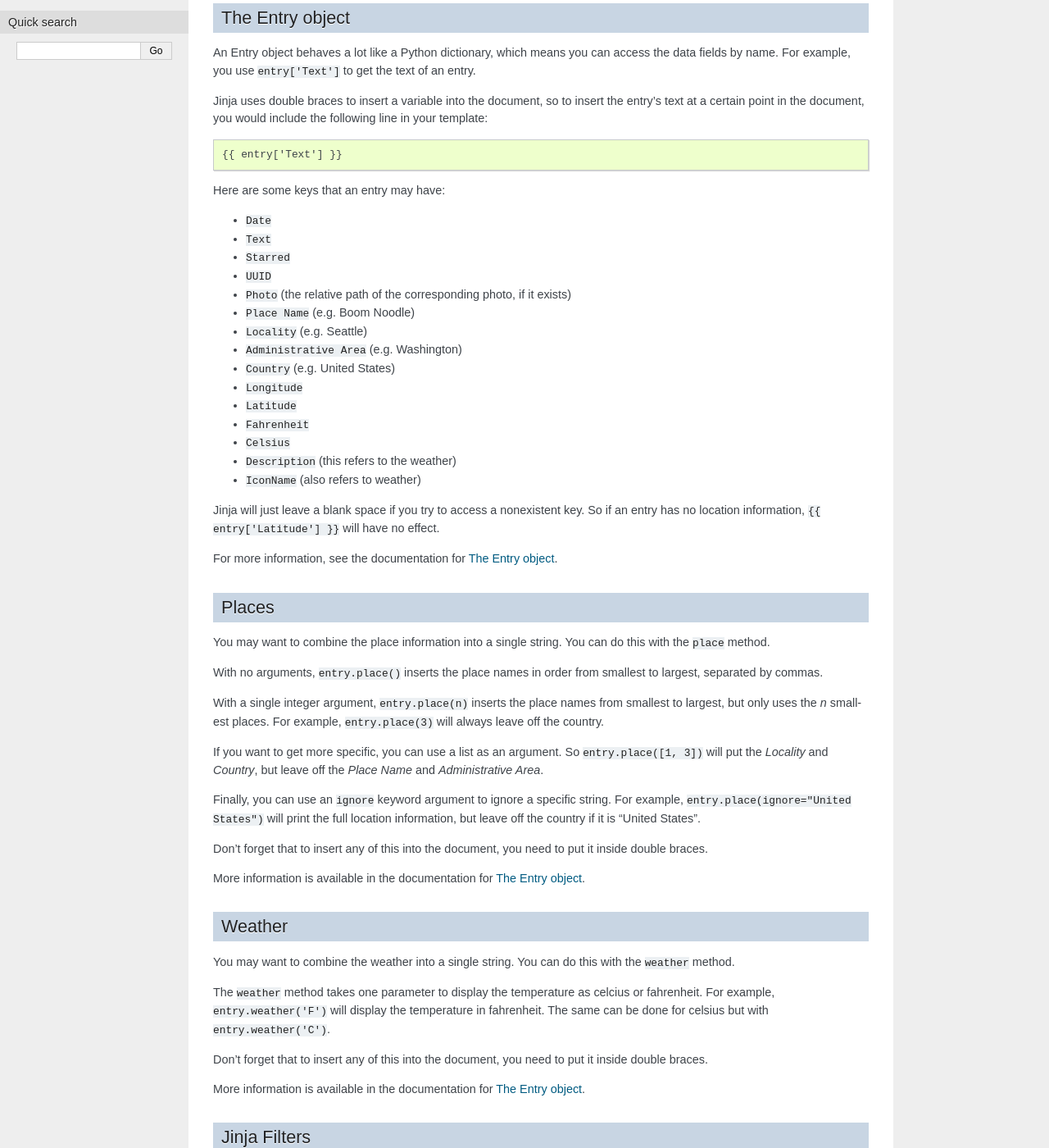
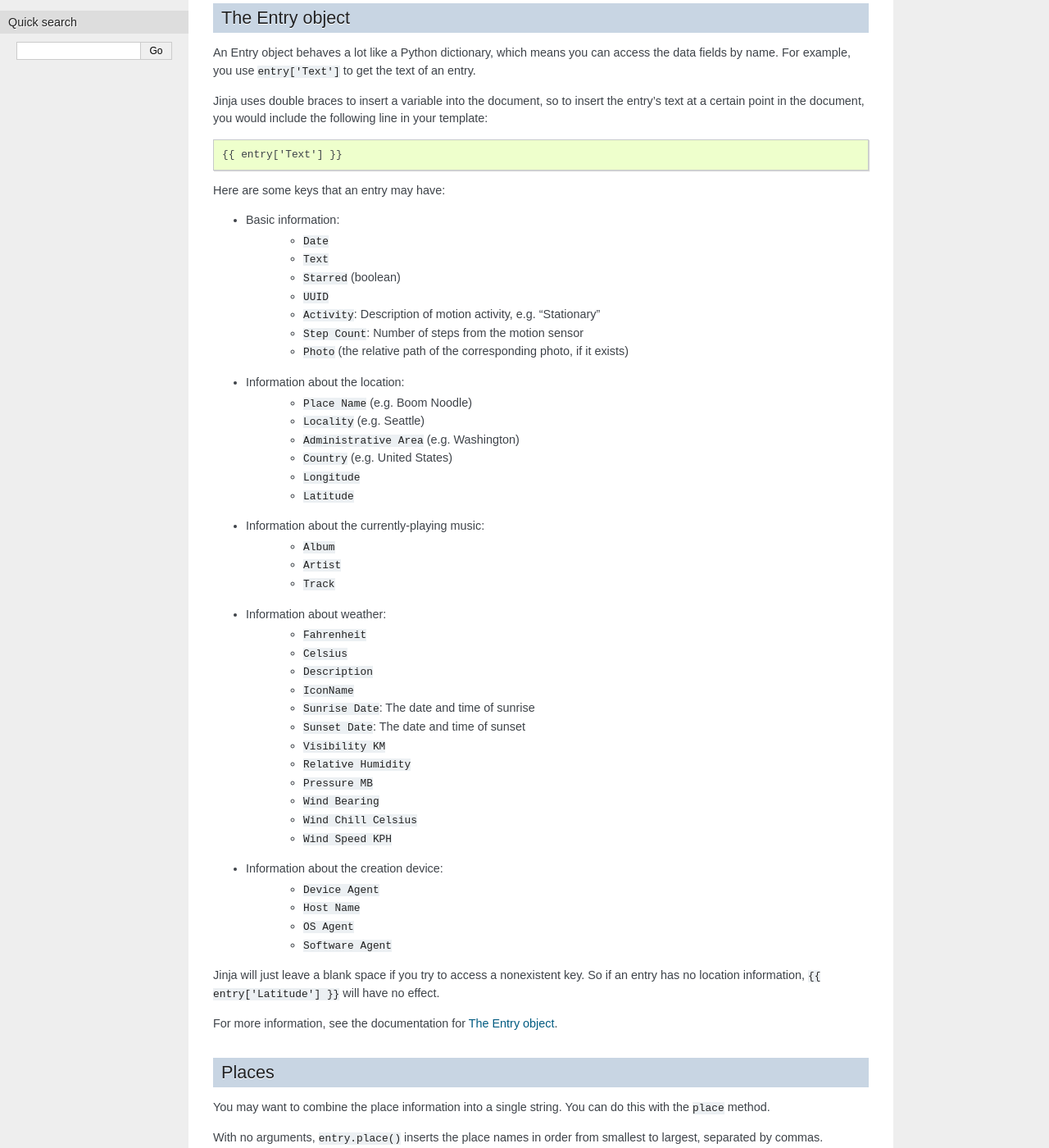
Before and after one commit to nathangrigg/dayone_export, a Sphinx documentation site: the page built from docs/templates.rst, in a window 1280 px wide and 1400 px high, scrolled down 529 px. Shown: the whole window at 82% size. Built offline with Sphinx 7.4.7, drawn with Linux system fonts in a browser that asks for light colours; the version number is read from the project's files by our own code.

Commit message:
Update for Day One version iOS/1.12

```diff
--- a/docs/templates.rst
+++ b/docs/templates.rst
@@ -56,21 +56,43 @@ would include the following line in your template::
 
 Here are some keys that an entry may have:
 
-- ``Date``
-- ``Text``
-- ``Starred``
-- ``UUID``
-- ``Photo`` (the relative path of the corresponding photo, if it exists)
-- ``Place Name`` (e.g. Boom Noodle)
-- ``Locality`` (e.g. Seattle)
-- ``Administrative Area`` (e.g. Washington)
-- ``Country`` (e.g. United States)
-- ``Longitude``
-- ``Latitude``
-- ``Fahrenheit``
-- ``Celsius``
-- ``Description`` (this refers to the weather)
-- ``IconName`` (also refers to weather)
+- Basic information:
+    - ``Date``
+    - ``Text``
+    - ``Starred`` (boolean)
+    - ``UUID``
+    - ``Activity``: Description of motion activity, e.g. "Stationary"
+    - ``Step Count``: Number of steps from the motion sensor
+    - ``Photo`` (the relative path of the corresponding photo, if it exists)
+- Information about the location:
+    - ``Place Name`` (e.g. Boom Noodle)
+    - ``Locality`` (e.g. Seattle)
+    - ``Administrative Area`` (e.g. Washington)
+    - ``Country`` (e.g. United States)
+    - ``Longitude``
+    - ``Latitude``
+- Information about the currently-playing music:
+    - ``Album``
+    - ``Artist``
+    - ``Track``
+- Information about weather:
+    - ``Fahrenheit``
+    - ``Celsius``
+    - ``Description``
+    - ``IconName``
+    - ``Sunrise Date``: The date and time of sunrise
+    - ``Sunset Date``: The date and time of sunset
+    - ``Visibility KM``
+    - ``Relative Humidity``
+    - ``Pressure MB``
+    - ``Wind Bearing``
+    - ``Wind Chill Celsius``
+    - ``Wind Speed KPH``
+- Information about the creation device:
+    - ``Device Agent``
+    - ``Host Name``
+    - ``OS Agent``
+    - ``Software Agent``
 
 Jinja will just leave a blank space if you try to access a nonexistent key.
 So if an entry has no location information, ``{{ entry['Latitude'] }}``
```
Also changed, not shown: dayone_export/__init__.py (+8 -11 lines).
